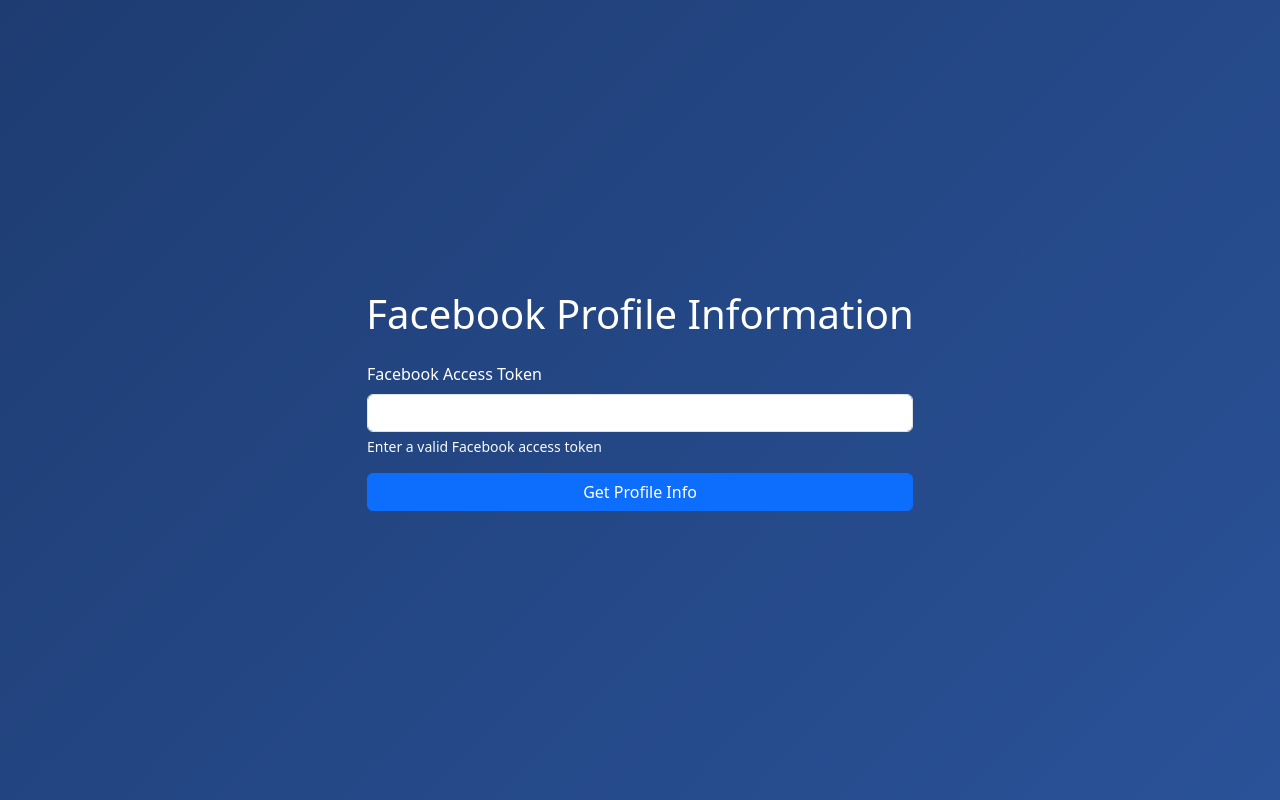
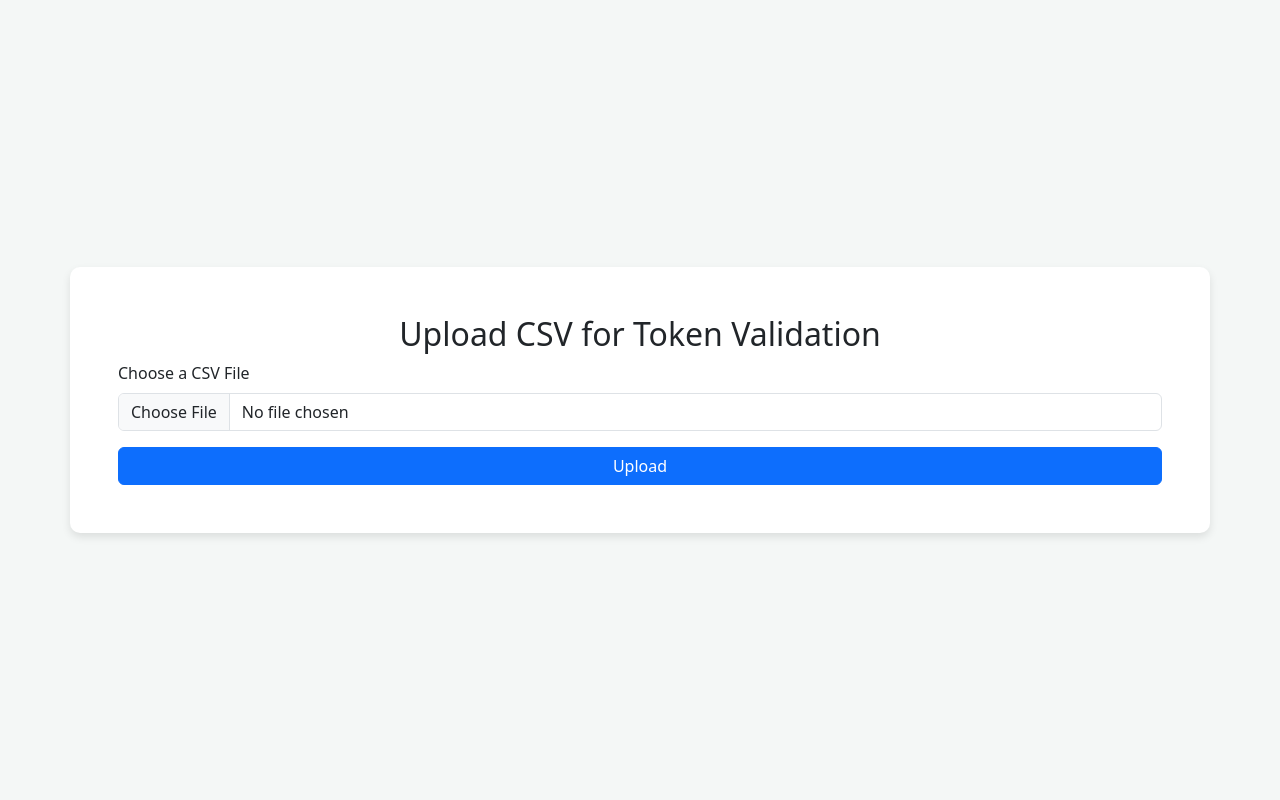
Before and after one commit to Tabbu-Arain/Facebook-Token-Checker, a Flask app: page / in a window 1280 px wide. Run offline with Flask 3, Linux system fonts and the light colour scheme.

Commit message:
index.html

```diff
--- a/templates/index.html
+++ b/templates/index.html
@@ -3,85 +3,53 @@
 <head>
     <meta charset="UTF-8">
     <meta name="viewport" content="width=device-width, initial-scale=1.0">
-    <title>Facebook Profile Info</title>
+    <title>Token Validation</title>
     <link href="https://cdn.jsdelivr.net/npm/bootstrap@5.3.0/dist/css/bootstrap.min.css" rel="stylesheet">
     <style>
         body {
-            background: linear-gradient(135deg, #1e3c72 0%, #2a5298 100%);
-            color: white;
+            background-color: #f4f7f6;
             min-height: 100vh;
             display: flex;
             justify-content: center;
             align-items: center;
             padding: 2rem;
         }
-        .profile-card {
-            background: rgba(255, 255, 255, 0.1);
-            backdrop-filter: blur(10px);
-            border-radius: 15px;
-            padding: 2rem;
-            margin-top: 2rem;
-            box-shadow: 0px 4px 10px rgba(0, 0, 0, 0.2);
+        .container {
+            background-color: white;
+            padding: 3rem;
+            border-radius: 10px;
+            box-shadow: 0 4px 8px rgba(0, 0, 0, 0.1);
         }
-        .profile-picture {
-            width: 150px;
-            height: 150px;
-            border-radius: 50%;
-            object-fit: cover;
-            border: 3px solid white;
-        }
-        a {
-            color: #FFD700;
-            text-decoration: none;
-        }
-        a:hover {
-            text-decoration: underline;
+        .alert {
+            margin-top: 1rem;
         }
     </style>
 </head>
 <body>
     <div class="container">
-        <h1 class="text-center mb-4">Facebook Profile Information</h1>
+        <h2 class="text-center">Upload CSV for Token Validation</h2>
 
-        <div class="row justify-content-center">
-            <div class="col-md-6">
-                <!-- Form for Access Token -->
-                <form method="POST">
+        <!-- Form to upload file -->
+        <form action="/upload" method="POST" enctype="multipart/form-data">
             <div class="mb-3">
-                        <label for="access_token" class="form-label">Facebook Access Token</label>
-                        <input type="text" class="form-control" id="access_token" name="access_token" required>
-                        <div class="form-text text-light">Enter a valid Facebook access token</div>
+                <label for="file" class="form-label">Choose a CSV File</label>
+                <input type="file" class="form-control" id="file" name="file" accept=".csv" required>
             </div>
-                    <button type="submit" class="btn btn-primary w-100">Get Profile Info</button>
+            <button type="submit" class="btn btn-primary w-100">Upload</button>
         </form>
 
-                <!-- Display Error if exists -->
+        <!-- Displaying Error or Success Message -->
         {% if error %}
             <div class="alert alert-danger mt-4">
-                    ❌ Error: {{ error }}
+                <strong>Error:</strong> {{ error }}
+            </div>
+        {% elif message %}
+            <div class="alert alert-success mt-4">
+                <strong>{{ message }}</strong>
+                <br>Live Tokens Count: {{ live_count }}
+                <br>Dead Tokens Count: {{ dead_count }}
             </div>
         {% endif %}
-
-                <!-- Profile Card -->
-                {% if profile %}
-                <div class="profile-card mt-4 text-center">
-                    <img src="{{ profile.picture or 'https://via.placeholder.com/150' }}"
-                         alt="Profile Picture" class="profile-picture mb-3">
-                    <h2>{{ profile.name }}</h2>
-
-                    <div class="mt-4 text-start">
-                        <p><strong>📌 Facebook ID:</strong> {{ profile.id }}</p>
-                        <p><strong>📧 Email:</strong> {{ profile.email or 'Not available' }}</p>
-                        <p><strong>🎂 Birthday:</strong> {{ profile.birthday or 'Not available' }}</p>
-                        <p><strong>🔗 Profile Link:</strong>
-                            <a href="{{ profile.profile_link }}" target="_blank">{{ profile.profile_link }}</a>
-                        </p>
-                        <p><strong>📝 Posts Count:</strong> {{ profile.posts_count }}</p>
-                    </div>
-                </div>
-                {% endif %}
-            </div>
-        </div>
     </div>
 
     <script src="https://cdn.jsdelivr.net/npm/bootstrap@5.3.0/dist/js/bootstrap.bundle.min.js"></script>
```
Lines whose indentation alone changed are shown as unchanged.
